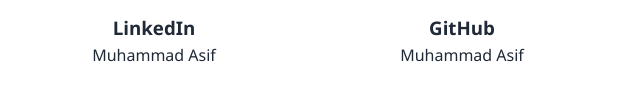
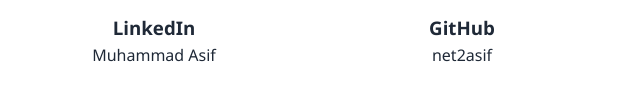
Before and after one commit to net2asif/net2asif.github.io, a plain HTML site: page index.html in a window 1280 px wide. Shown: the part 3231-3334 px from the top of the page, 640-1280 px from the left. Drawn offline with Linux system fonts and the light colour scheme.

Commit message:
Update index.html

```diff
--- a/index.html
+++ b/index.html
@@ -414,7 +414,7 @@
                 <div class="contact-item">
                     <i class="fab fa-github"></i>
                     <h3>GitHub</h3>
-                    <a href="https://github.com/net2asif" target="_blank" class="contact-link">Muhammad Asif</a>
+                    <a href="https://github.com/net2asif" target="_blank" class="contact-link">net2asif</a>
                 </div>
             </div>
         </div>
```
